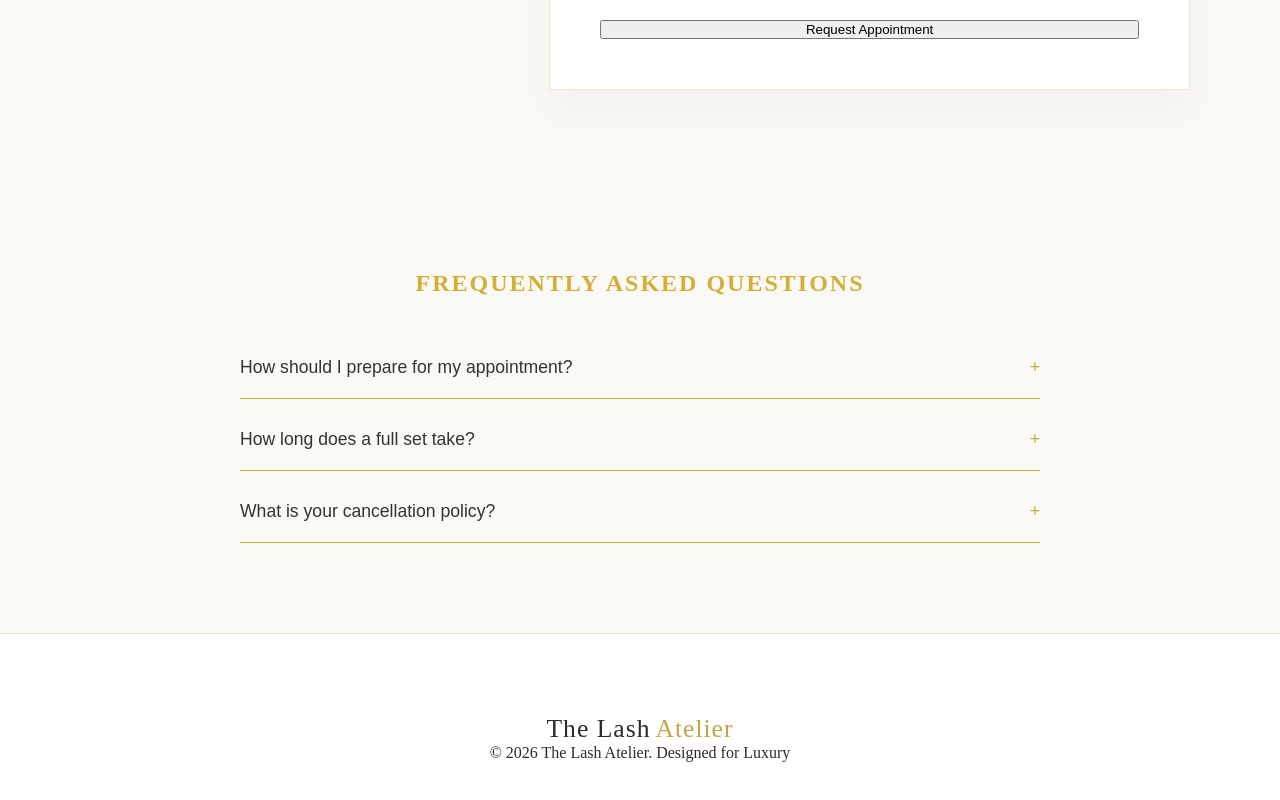
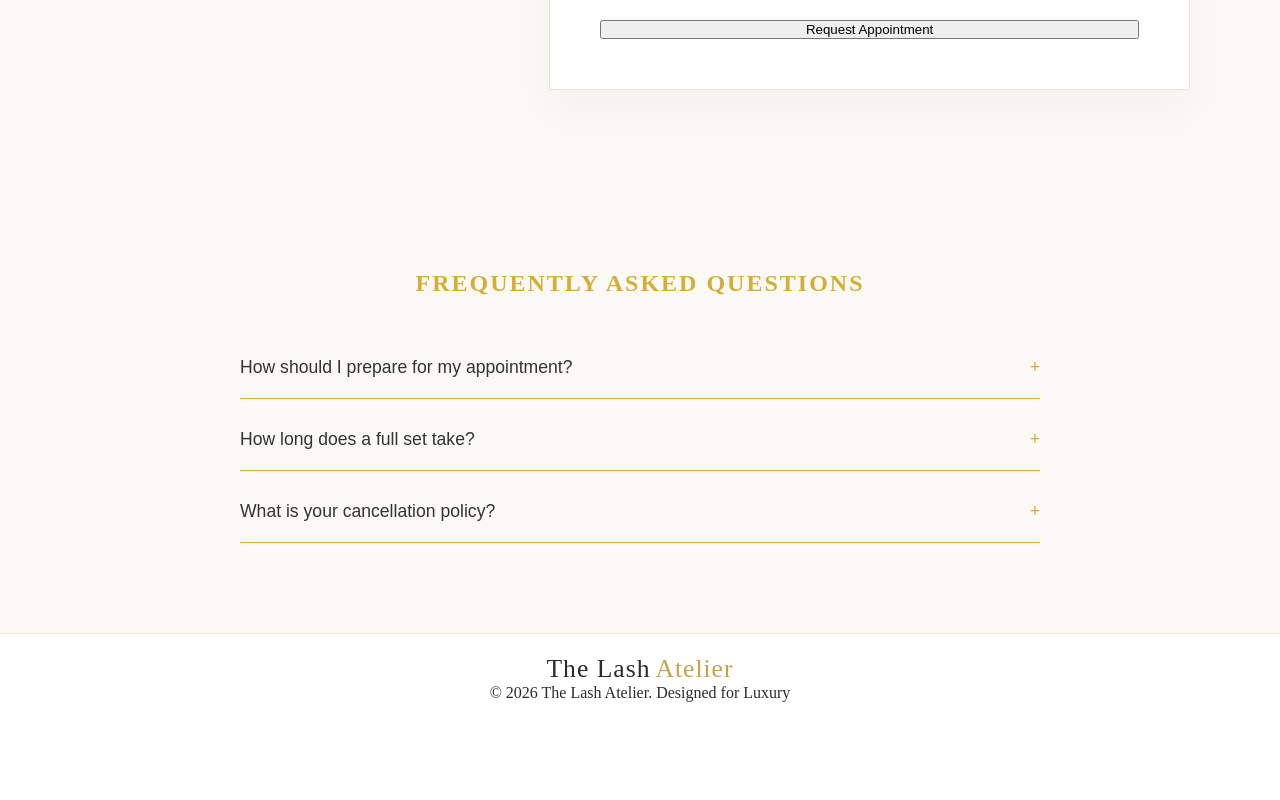
Before and after one commit to jannahnah/lash-atelier, a Next.js app: page / in a window 1280 px wide. Shown: the part 2697-3497 px from the top of the page. After the commit the page ends 3439 px from the top, so only its background shows below. Built offline with nearby package versions, Linux system fonts and the light colour scheme; no server answers.

Commit message:
update footer

```diff
--- a/src/app/globals.css
+++ b/src/app/globals.css
@@ -545,7 +545,7 @@ nav a, .hero-btns a {
 }
 
 .luxury-footer {
-  padding: 80px 20px 40px;
+  padding: 20px 80px 40px;
   background: var(--white);
   text-align: center;
   border-top: 1px solid var(--gold-line);
```
